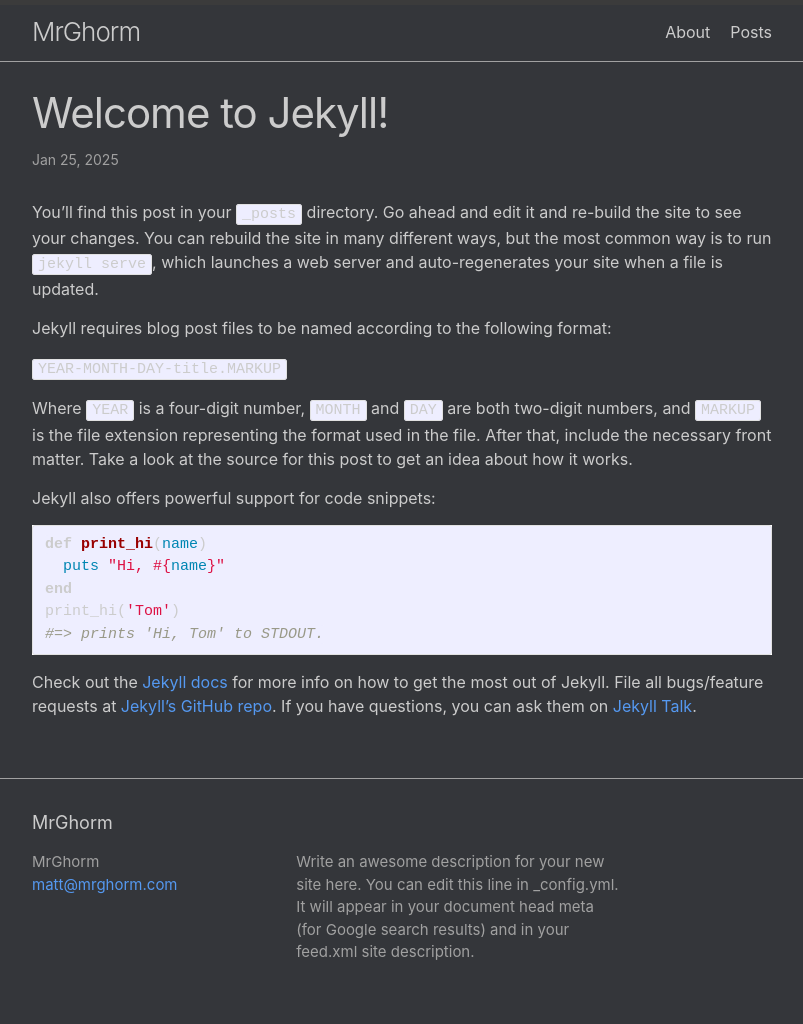
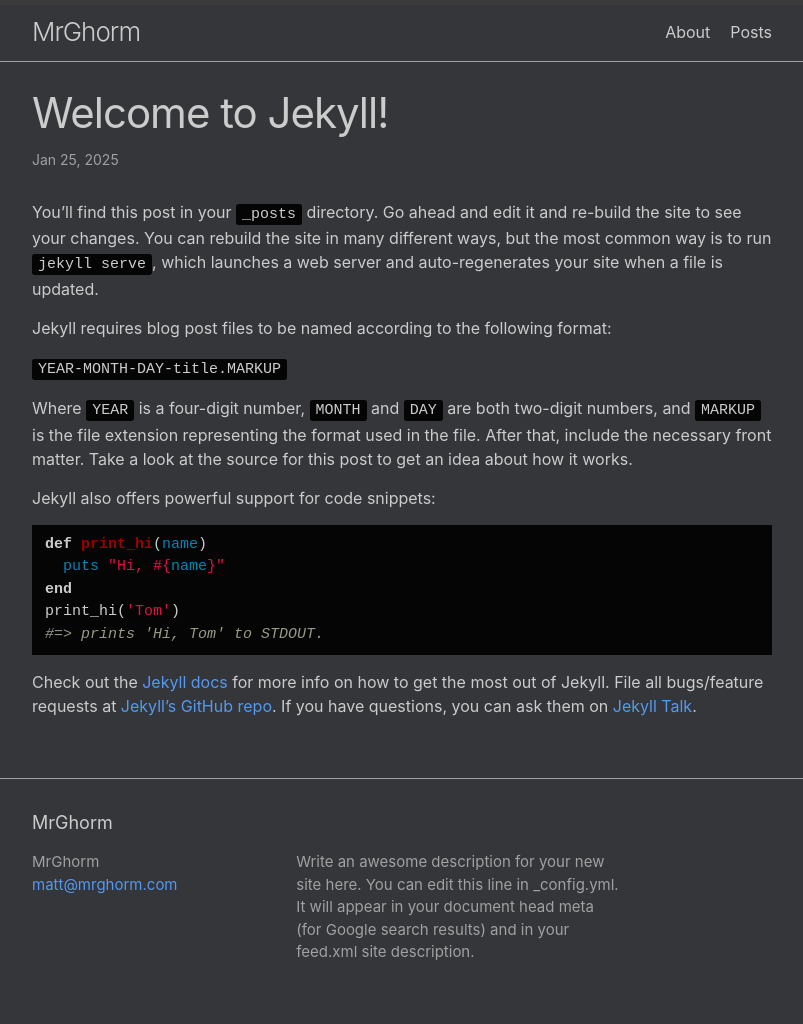
Before and after one commit to mrghorm/mrghorm.com, a Jekyll site: the page built from _posts/2025-01-25-welcome-to-jekyll.markdown, in a window 1280 px wide. Shown: the whole page, without its empty margins (238-1041 px from the left). Built offline with Jekyll 4.4.1, drawn with Linux system fonts in a browser that asks for light colours.

Commit message:
Updated code block colors

```diff
--- a/_sass/minima/_base.scss
+++ b/_sass/minima/_base.scss
@@ -149,9 +149,11 @@ blockquote {
 pre,
 code {
   @include relative-font-size(0.9375);
-  border: 1px solid $grey-color-light;
+  // border: 1px solid $grey-color-light;
+  border: 1px solid #050505;
   border-radius: 3px;
-  background-color: #eef;
+  // background-color: #eef;
+  background-color: #050505;
 }
 
 code {
--- a/_sass/minima/_syntax-highlighting.scss
+++ b/_sass/minima/_syntax-highlighting.scss
@@ -2,11 +2,13 @@
  * Syntax highlighting styles
  */
 .highlight {
-  background: #fff;
+  //background: #fff;
+  background: #050505;
   @extend %vertical-rhythm;
 
   .highlighter-rouge & {
-    background: #eef;
+    // background: #eef;
+    background: #050505;
   }
 
   .c     { color: #998; font-style: italic } // Comment
```
